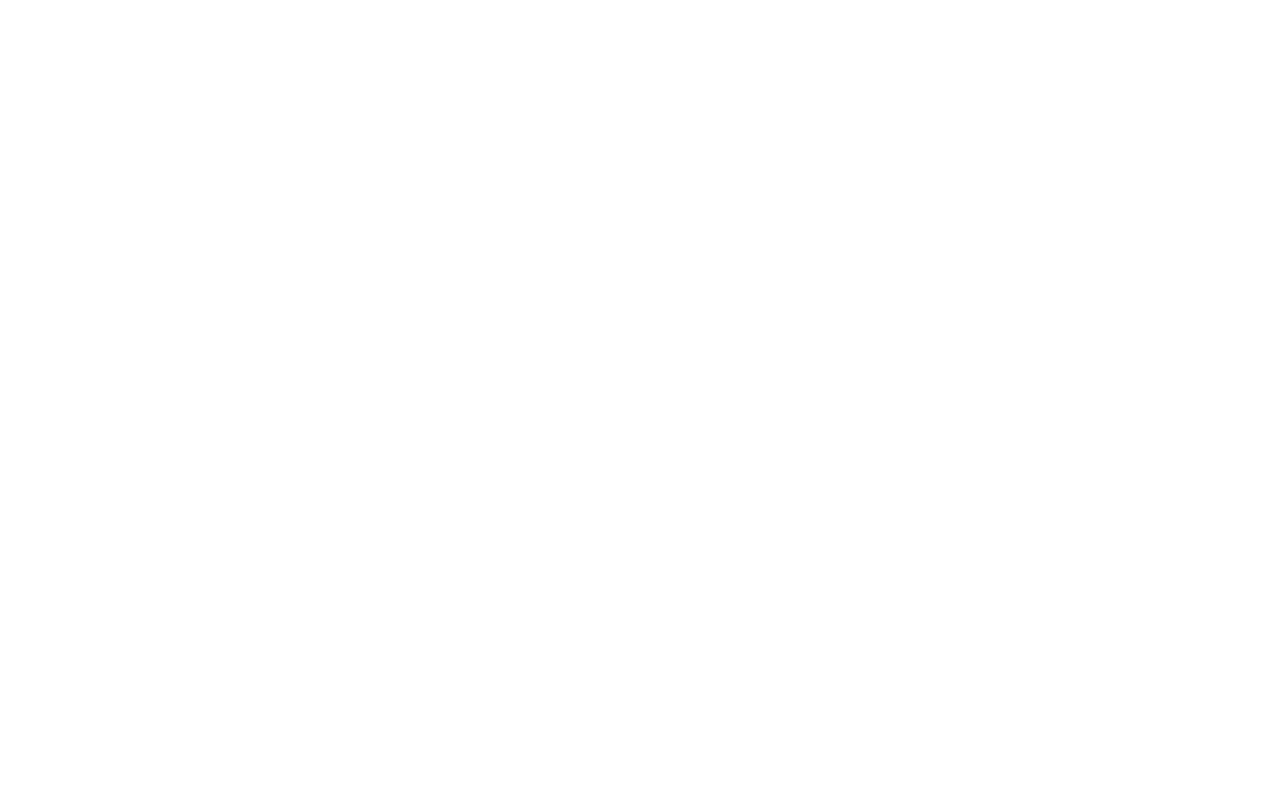
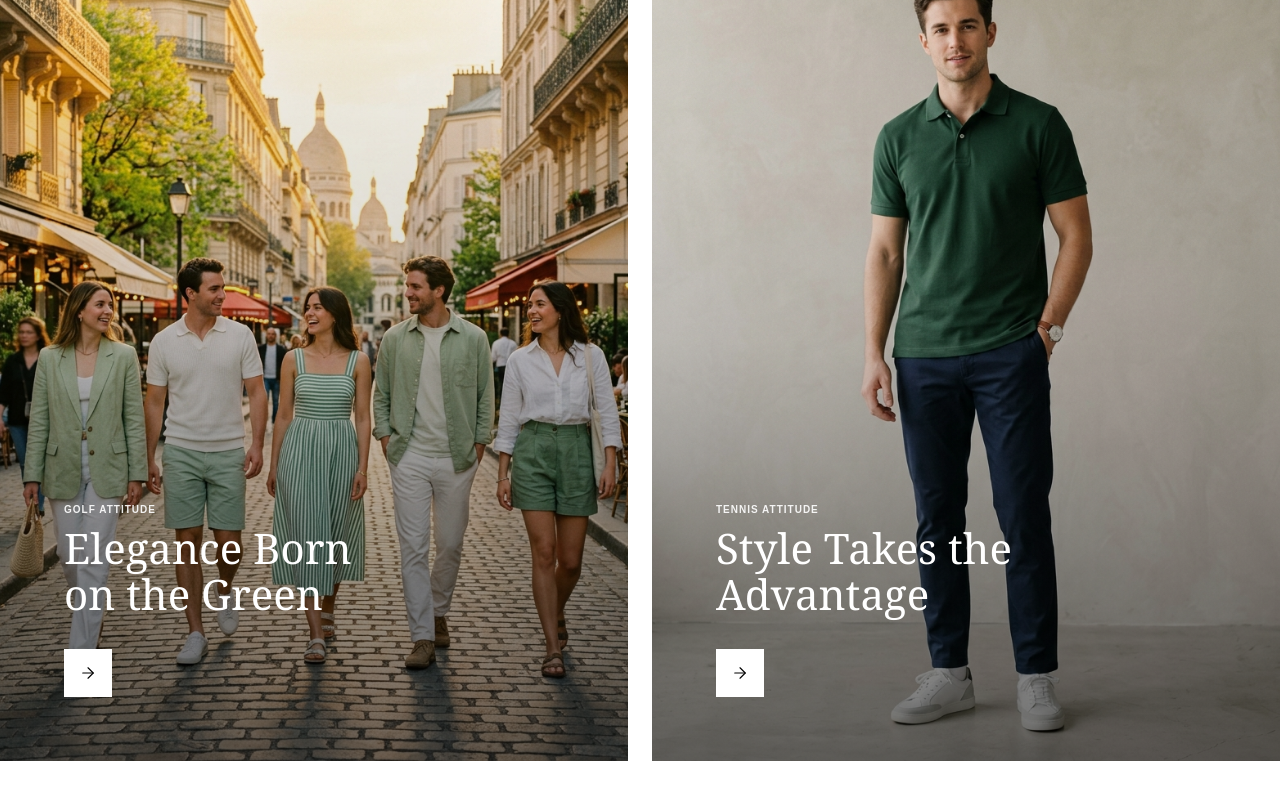
Before and after one commit to AnthonyFinney/project_md, a Next.js app: page / in a window 1280 px wide. Shown: the part 2957-3757 px from the top of the page. Before the commit the page ends 2881 px from the top, so only its background shows below. Built offline with nearby package versions, Linux system fonts and the light colour scheme.

Commit message:
CampaignSection added

```diff
--- a/src/app/page.tsx
+++ b/src/app/page.tsx
@@ -2,6 +2,7 @@ import Hero from "@/components/Hero";
 import TrendingSection from "@/components/TrendingSection";
 import TournamentSection from "@/components/TournamentSection";
 import BestSellersSection from "@/components/BestSellersSection";
+import CampaignSection from "@/components/CampaignSection";
 
 export default function Home() {
   return (
@@ -10,6 +11,7 @@ export default function Home() {
       <TrendingSection />
       <TournamentSection />
       <BestSellersSection />
+      <CampaignSection />
     </main>
   );
 }
--- /dev/null
+++ b/src/components/CampaignSection.tsx
@@ -0,0 +1,58 @@
+import Image from 'next/image';
+import { ArrowRight } from 'lucide-react';
+
+const campaigns = [
+  {
+    id: 1,
+    subtitle: "GOLF ATTITUDE",
+    title: "Elegance Born on the Green",
+    image: "/hero_spring_summer.png" // Note: placeholder image
+  },
+  {
+    id: 2,
+    subtitle: "TENNIS ATTITUDE",
+    title: "Style Takes the Advantage",
+    image: "/trending_polos.png" // Note: placeholder image
+  }
+];
+
+export default function CampaignSection() {
+  return (
+    <section className="w-full bg-white pb-20">
+      <div className="grid w-full grid-cols-1 md:grid-cols-2 gap-4 lg:gap-6">
+        {campaigns.map((campaign) => (
+          <div
+            key={campaign.id}
+            className="group relative aspect-[3/4] md:aspect-[4/5] lg:aspect-[3/4] w-full overflow-hidden cursor-pointer"
+          >
+            {/* Image Area */}
+            <Image
+              src={campaign.image}
+              alt={campaign.title}
+              fill
+              className="object-cover object-center transition-transform duration-[800ms] ease-out group-hover:scale-105"
+            />
+
+            {/* Gradient Overlay for Text Readability */}
+            <div className="absolute inset-0 bg-gradient-to-t from-black/70 via-black/20 to-transparent opacity-80" />
+
+            {/* Content Area */}
+            <div className="absolute bottom-0 left-0 flex flex-col p-8 md:p-10 lg:p-12 lg:pb-16 lg:pl-16">
+              <span className="mb-2 text-[10px] font-bold tracking-widest text-white/90">
+                {campaign.subtitle}
+              </span>
+
+              <h2 className="mb-8 text-[32px] font-serif leading-[1.1] text-white md:text-[36px] lg:text-[42px] max-w-[320px]">
+                {campaign.title}
+              </h2>
+
+              <button className="flex h-11 w-11 lg:h-12 lg:w-12 items-center justify-center bg-white transition-colors hover:bg-gray-200">
+                <ArrowRight className="h-[18px] w-[18px] stroke-[1.5] text-black" />
+              </button>
+            </div>
+          </div>
+        ))}
+      </div>
+    </section>
+  );
+}
```
